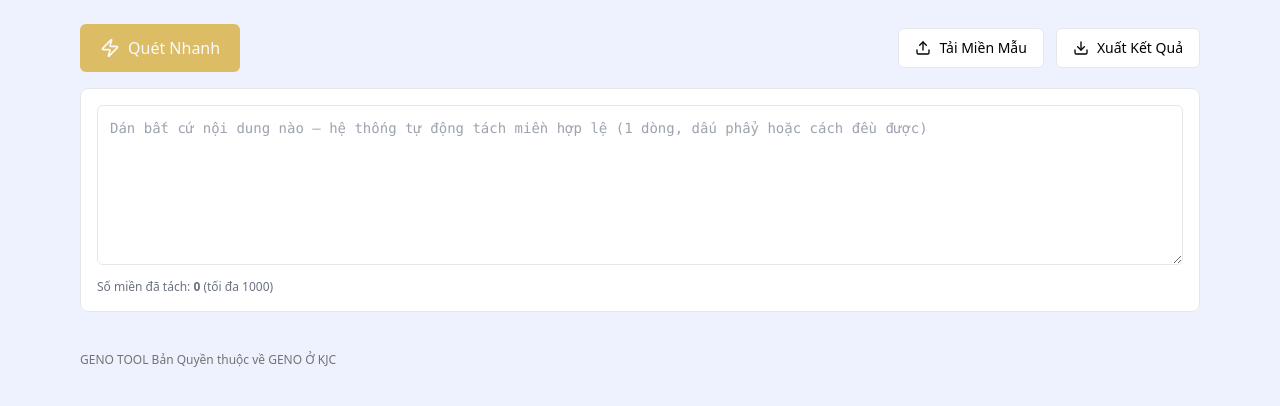
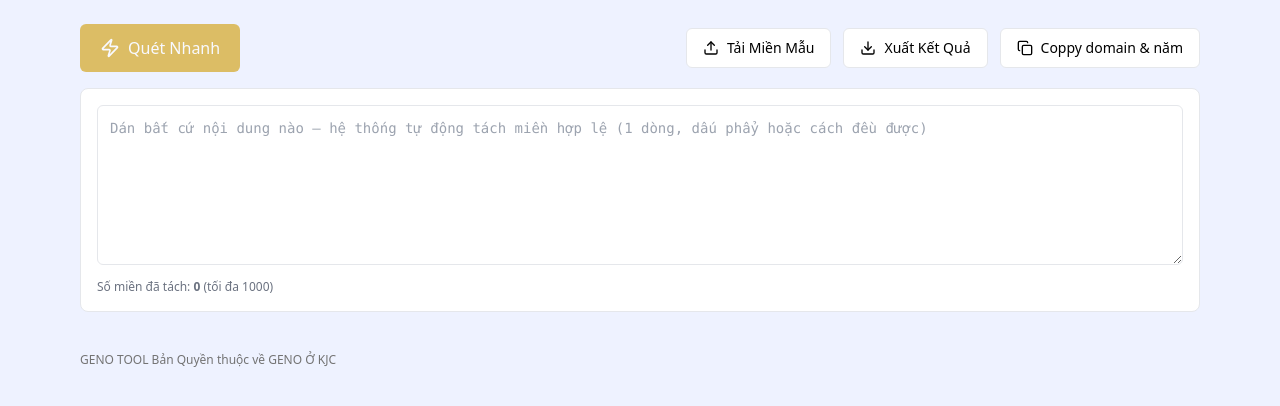
Before and after one commit to cust123456/checknam-app, a React (Vite) app: page / in a window 1280 px wide. Shown: the top 406 px of the page. Built offline with nearby package versions, Linux system fonts and the light colour scheme.

Commit message:
Update App.jsx

```diff
--- a/src/App.jsx
+++ b/src/App.jsx
@@ -1,7 +1,7 @@
 import React, { useMemo, useRef, useState } from "react";
 import { motion, AnimatePresence } from "framer-motion";
 import {
-  Zap, Download, Loader2, Upload, X, CheckCircle2, AlertCircle, ExternalLink
+  Zap, Download, Loader2, Upload, X, CheckCircle2, AlertCircle, ExternalLink, Copy
 } from "lucide-react";
 
 // Lọc domain hợp lệ
@@ -80,7 +80,12 @@ async function enrichByCDX(domain) {
   }
 
   const yearRes = await fetchProxy("year");
-  totalSnapshots = Math.max(0, (Array.isArray(yearRes) ? yearRes.length - 1 : 0));
+  // Sửa cho trường hợp dữ liệu trả về là mảng 2 chiều hoặc object
+  totalSnapshots = Array.isArray(yearRes)
+    ? Math.max(0, yearRes.length - 1)
+    : typeof yearRes === "object" && yearRes !== null
+      ? Math.max(0, Object.keys(yearRes).length - 1)
+      : 0;
 
   return { firstYear, lastYear, years, totalSnapshots };
 }
@@ -228,6 +233,15 @@ export default function App() {
     a.click();
   };
 
+  // Nút copy domain có năm và cả năm
+  const copyDomainsWithYears = () => {
+    const lines = rows
+      .filter(r => typeof r.years === "string" && r.years !== "—" && !r.years.startsWith("0"))
+      .map(r => `${r.domain}, ${r.years}, ${r.firstYear}, ${r.lastYear}`);
+    if (lines.length === 0) return;
+    navigator.clipboard.writeText(lines.join("\n"));
+  };
+
   const parsedCount = domains.length;
   const pct = stats.total ? Math.round((stats.done / stats.total) * 100) : 0;
 
@@ -266,6 +280,13 @@ export default function App() {
             >
               <Download className="mr-2 h-4 w-4" />
               Xuất Kết Quả
+            </button>
+            <button
+              onClick={copyDomainsWithYears}
+              className="inline-flex items-center justify-center border border-gray-200 bg-white hover:bg-gray-50 h-10 px-4 rounded-md text-sm"
+            >
+              <Copy className="mr-2 h-4 w-4" />
+              Coppy domain & năm
             </button>
           </div>
         </div>
```
